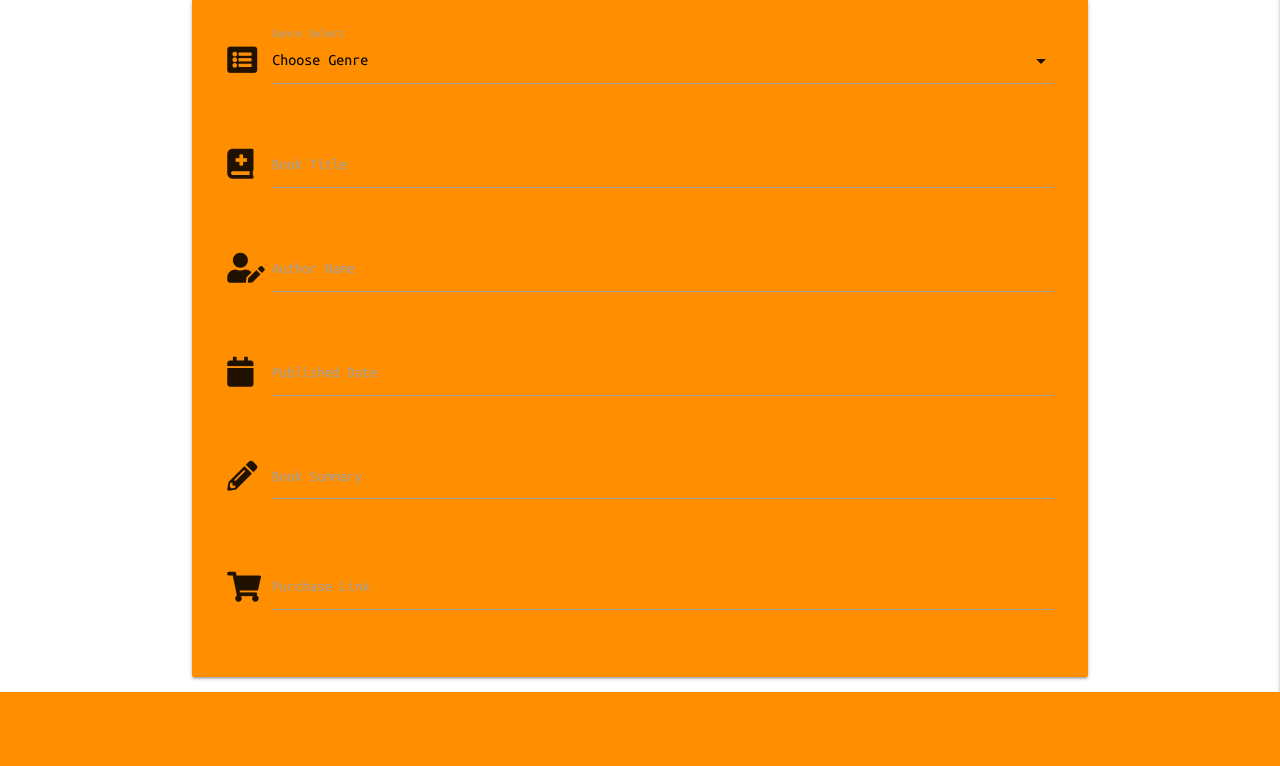
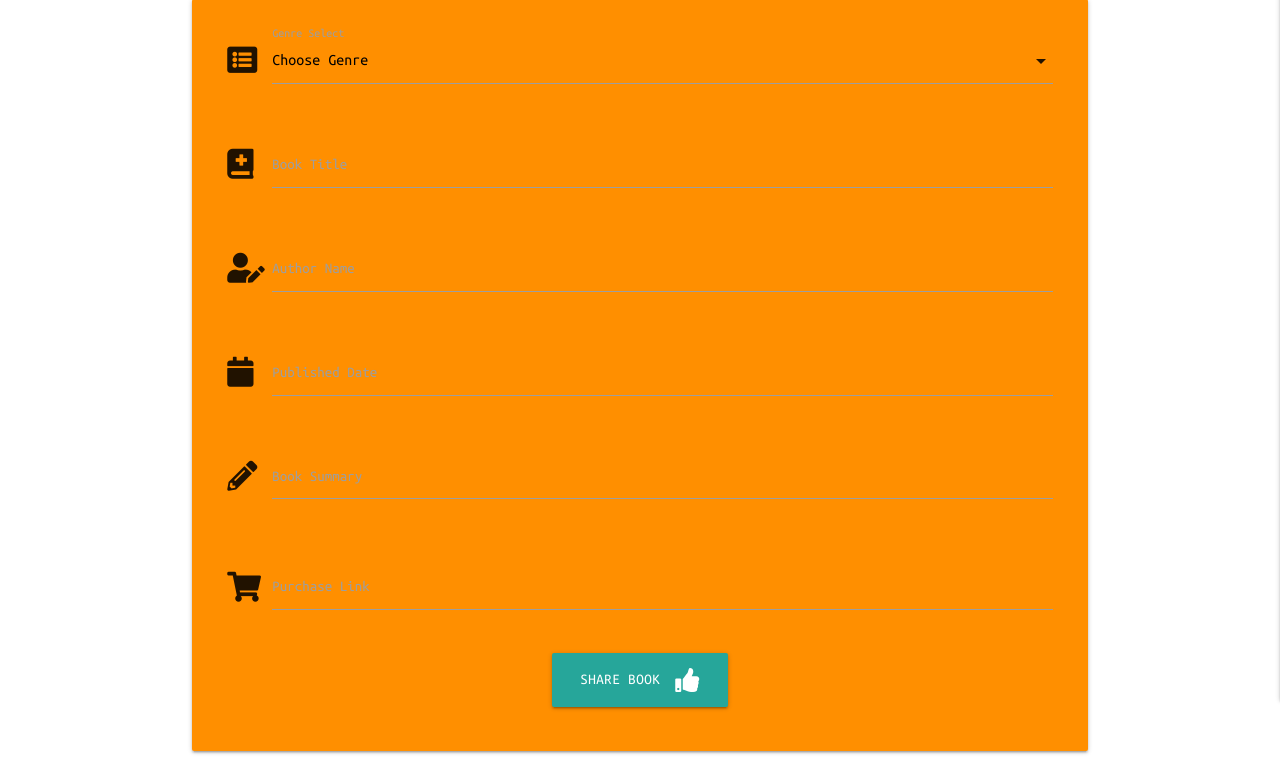
Before and after one commit to GreigBenton/Milestone_project_3, a Flask app: page /add_book in a window 1280 px wide. Shown: the part 160-926 px from the top of the page. Before the commit the page ends 852 px from the top, so only its background shows below. Run offline with Flask 2, Linux system fonts and the light colour scheme; data that the repository does not hold is empty; some libraries are stand-ins or nearby versions; some web fonts are replaced.

Commit message:
Implemented post method to allow creation of new books/info

```diff
--- a/app.py
+++ b/app.py
@@ -89,8 +89,22 @@ def logout():
     return redirect(url_for("login"))
 
 
-@app.route("/add_book")
+@app.route("/add_book", methods=["GET", "POST"])
 def add_book():
+    if request.method == "POST":
+        book = {
+            "genre_name": request.form.get("genre_name"),
+            "book_name": request.form.get("book_name"),
+            "author_name": request.form.get("author_name"),
+            "published_date": request.form.get("published_date"),
+            "book_description": request.form.get("book_description"),
+            "book_link": request.form.get("book_link"),
+            "created_by": session["user"]
+        }
+        mongo.db.books.insert_one(book)
+        flash("Book Shared")
+        return redirect(url_for("get_books"))
+
     genres = mongo.db.genres.find().sort("genre_name", 1)
     return render_template("add_book.html", genres=genres)
 
--- a/templates/add_book.html
+++ b/templates/add_book.html
@@ -4,7 +4,7 @@
     <h3 class="center-align nav-logo">Share Book</h3>
 
     <div class="row card-panel amber darken-3">
-        <form class="col s12" method="POST" action="">
+        <form class="col s12" method="POST" action="{{ url_for('add_book') }}">
             <div class="row">
                 <div class="input-field col s12">
                     <i class="fas fa-list-alt prefix tooltipped data-position="bottom" data-tooltip="Choose a Genre"></i>
@@ -52,6 +52,13 @@
                     <label for="book_link">Purchase Link</label>
                 </div>
             </div>
+            <div class="row">
+                <div class="col s12 center-align">
+                    <button type="submit" class="btn-large">
+                        Share Book <i class="fas fa-thumbs-up right"></i>
+                    </button>
+                </div>
+            </div>
         </form>
       </div>
 
```
Also changed, not shown: templates/books.html (+3 -9 lines).
